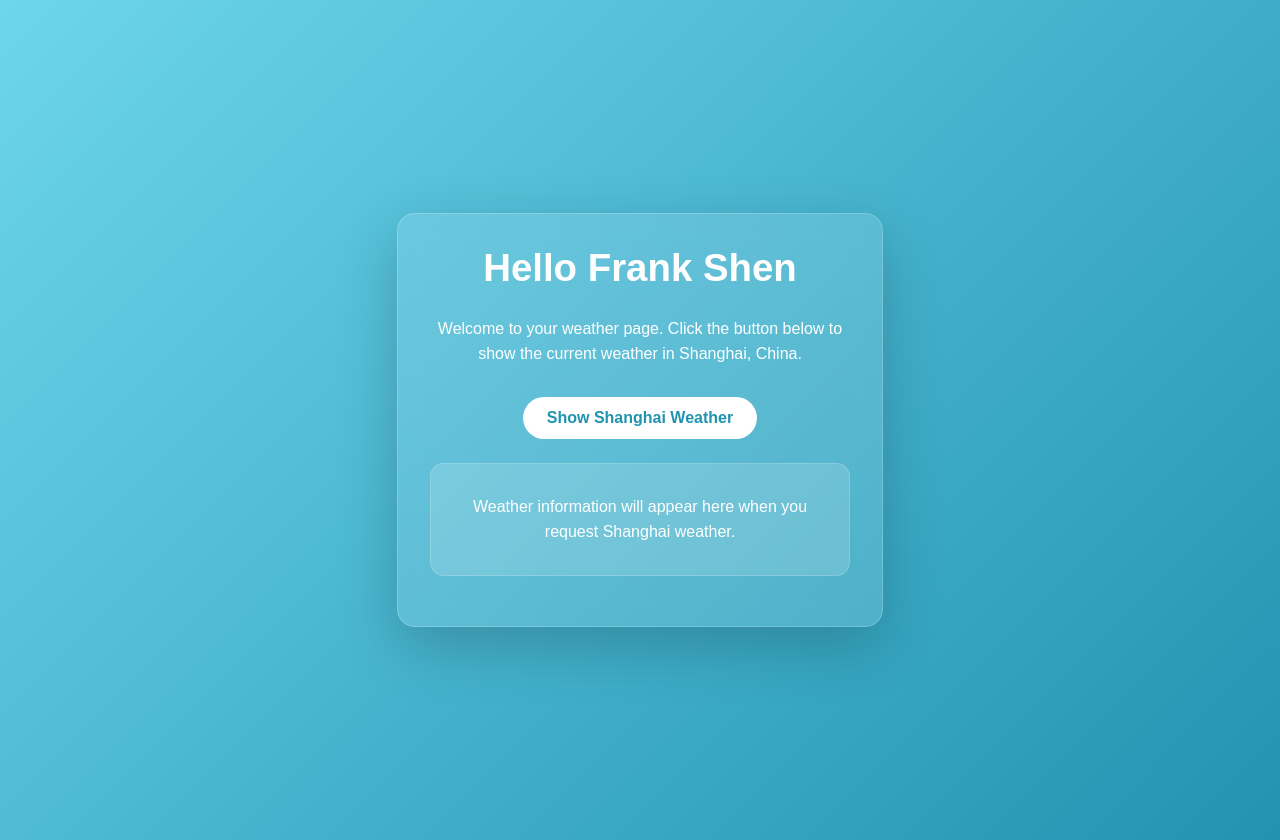
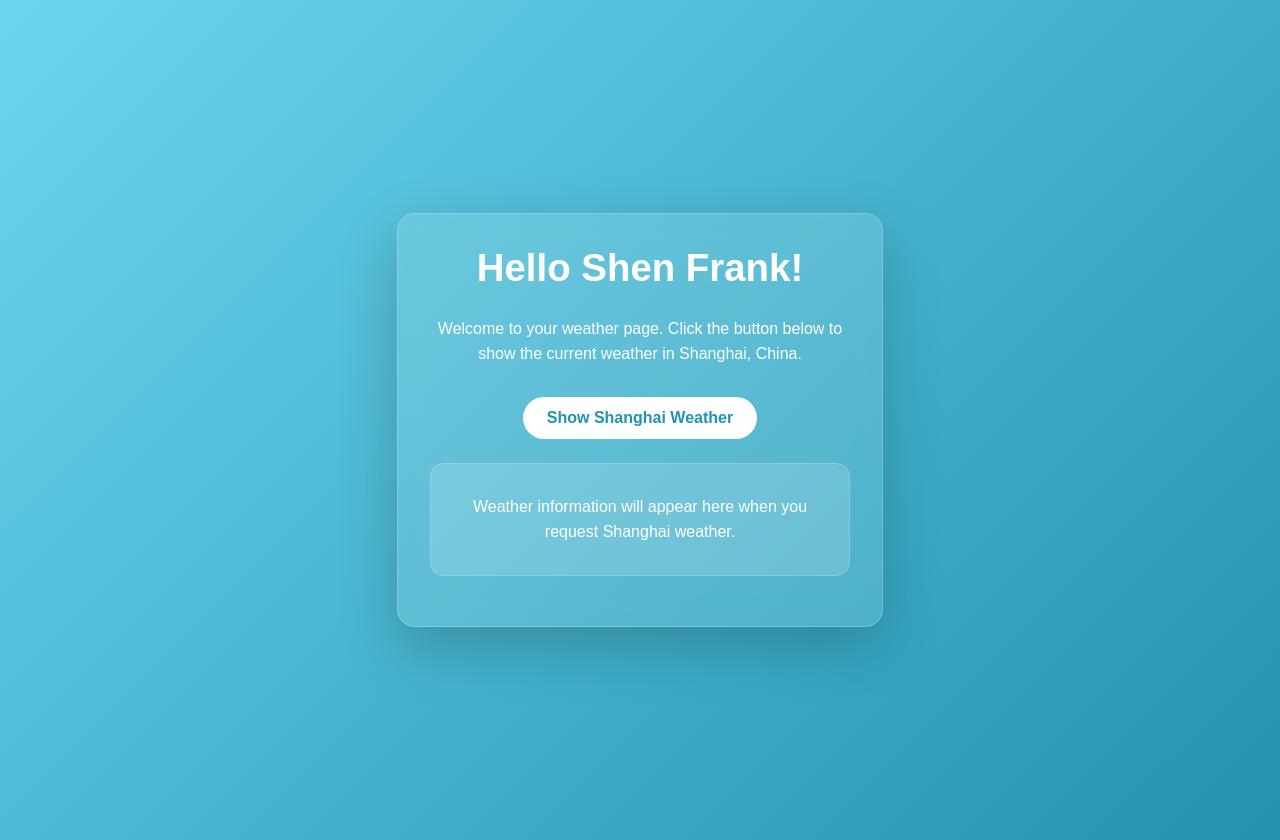
Before and after one commit to frankshen2021/AI_Code, a plain HTML site: page index.html in a window 1280 px wide. Drawn offline with Linux system fonts and the light colour scheme.

Commit message:
Update greeting to Shen Frank

```diff
--- a/index.html
+++ b/index.html
@@ -66,7 +66,7 @@
 </head>
 <body>
   <div class="card">
-    <h1>Hello Frank Shen</h1>
+    <h1>Hello Shen Frank!</h1>
     <p>Welcome to your weather page. Click the button below to show the current weather in Shanghai, China.</p>
     <button id="refreshBtn">Show Shanghai Weather</button>
     <div id="weather" class="weather">
```
